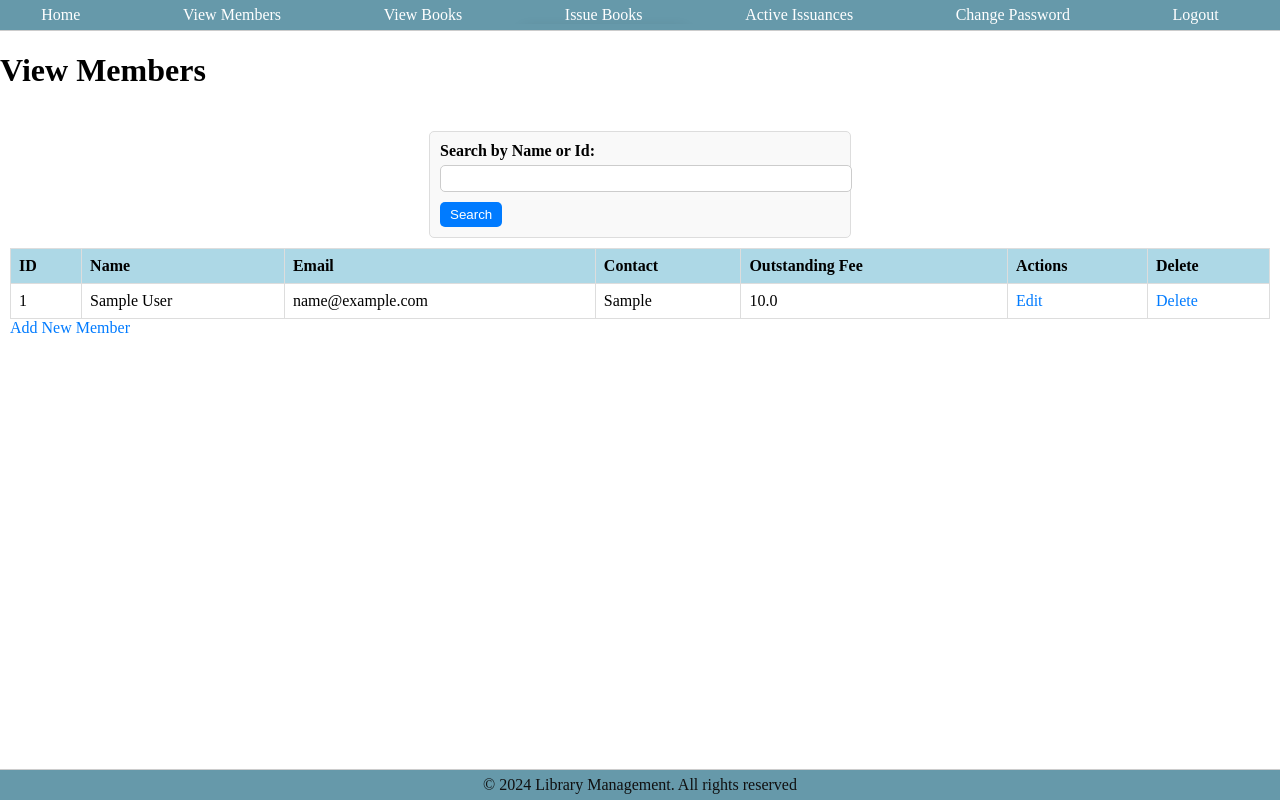
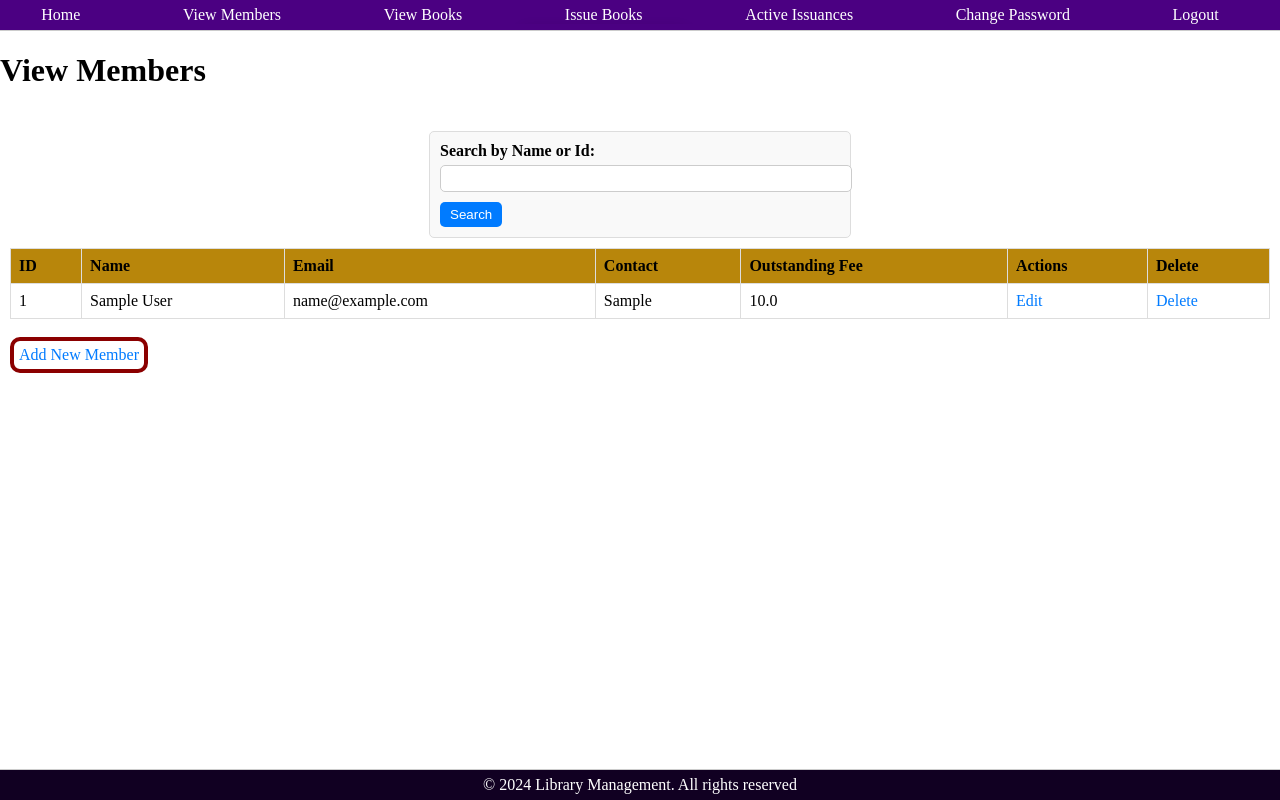
Before and after one commit to MercyNJ/Library-Management-Web_App, a Flask app: page /members in a window 1280 px wide. Run offline with Flask 3, Linux system fonts and the light colour scheme; tables that the repository leaves empty hold one stand-in row (values such as "Sample post").

Commit message:
adding color and other design corrections

```diff
--- a/static/styles/common.css
+++ b/static/styles/common.css
@@ -16,3 +16,25 @@ body {
     right: 165px;
     font-weight: bold;
 }
+
+.link-with-border {
+    border: 4px solid #8B0000;
+    padding: 5px;
+    border-radius: 10px;
+    display: inline-block;
+    margin: 0;
+}
+
+.totalFee div {
+	font-weight: bold;
+	color: #330066;
+}
+
+.totalFee .text {
+	font-weight: bold;
+	color: #B8860B;
+}
+
+.link-container {
+	display: inline-block;
+}
--- a/static/styles/footer.css
+++ b/static/styles/footer.css
@@ -1,6 +1,6 @@
 footer {
     position: fixed;
-    background: #6699AA;
+    background: #110022;
     height: 30px;
     width: 100%;
     bottom: 0;
@@ -11,5 +11,5 @@ footer {
 }
 footer p {
     margin: 0;
-    color: #101010;
+    color: white;
 }
--- a/static/styles/header.css
+++ b/static/styles/header.css
@@ -1,5 +1,5 @@
 header {
-    background-color: #6699AA;
+    background-color: #4B0082;
     color: black;
     height: 30px;
     width: 100%;
--- a/static/styles/navigation.css
+++ b/static/styles/navigation.css
@@ -9,7 +9,7 @@
     margin: 0;
     padding: 0;
     display: flex;
-    width: 100%; /* Make sure the list takes the full width */
+    width: 100%;
 }
 
 .horizontal-nav li {
@@ -21,8 +21,8 @@
     color: white;
     text-decoration: none;
     display: block;
-    width: 100%; /* Make the anchor element take the full width */
-    text-align: center; /* Optional: Center text within the anchor */
+    width: 100%;
+    text-align: center;
 }
 
 .horizontal-nav a:hover {
--- a/static/styles/table.css
+++ b/static/styles/table.css
@@ -11,7 +11,7 @@ th, td {
 }
 
 th {
-  background-color: #ADD8E6;
+  background-color: #B8860B;
 }
 
 tr:nth-child(even) {
--- a/templates/index.html
+++ b/templates/index.html
@@ -31,7 +31,7 @@
         </div>
 
         <div class="main-content">
-            <h1>Welcome {{ user.username }}</h1>
+            <h1 style="text-align: center;">Welcome {{ user.username }}</h1>
             <img src="../static/images/libraryhome.jpg" alt="Library Management homepage" id="libraryhome">
         </div>
     </div>
--- a/templates/open_issuances.html
+++ b/templates/open_issuances.html
@@ -42,7 +42,7 @@
             </tbody>
 	</table><br><br>
         <div class="totalFee">
-            <div>TOTAL OUTSTANDING FEE: {{  outstanding_fee }}</div>
+            <div>TOTAL OUTSTANDING FEE: <span class="text">{{  outstanding_fee }}</span></div>
         </div>
     </div>
 {% endblock %}
--- a/templates/view_books.html
+++ b/templates/view_books.html
@@ -47,8 +47,9 @@
                 </tr>
             {% endfor %}
         </tbody>
-    </table>
-    <a href="{{ url_for('books.add_book_form') }}">Add a New Book</a>
+    </table><br>
+
+    <a href="{{ url_for('books.add_book_form') }}" class="link-with-border">Add a New Book</a>
     </div>
 
     <script>
--- a/templates/view_issuances_form.html
+++ b/templates/view_issuances_form.html
@@ -49,8 +49,8 @@
                     </tr>
                 {% endfor %}
             </tbody>
-        </table>
-        <a href="{{ url_for('issuance.create_issuance') }}">Create Issuance</a>
+	</table><br>
+        <a href="{{ url_for('issuance.create_issuance') }}" class="link-with-border">Create Issuance</a>
     </div>
 
     <script>
--- a/templates/view_members.html
+++ b/templates/view_members.html
@@ -48,8 +48,8 @@
                     </tr>
                 {% endfor %}
             </tbody>
-        </table>
-        <a href="{{ url_for('members.add_member_form') }}">Add New Member</a>
+	</table><br>
+        <a href="{{ url_for('members.add_member_form') }}" class="link-with-border">Add New Member</a>
     </div>
 
     <script>
```
Also changed, not shown: static/styles/statement.css (+8 -0 lines), templates/generate_statement.html (+4 -16 lines), templates/view_member_open_issuances.html (+5 -5 lines), static/footer.css (deleted).
